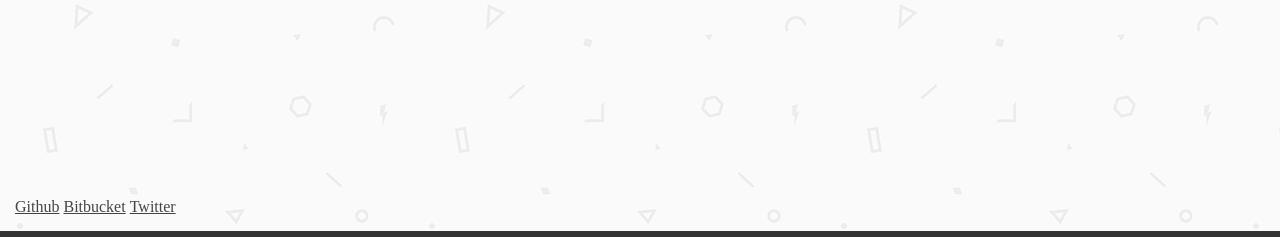
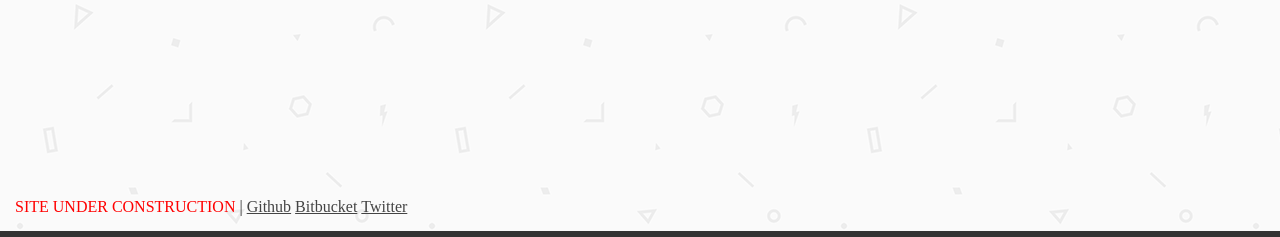
Before and after one commit to CLaverdiere/personal_site, a Flask app: page / in a window 1280 px wide. Shown: the part 563-800 px from the top of the page. Run offline with Flask 2, Linux system fonts and the light colour scheme.

Commit message:
Add construction notice.

```diff
--- a/templates/index.html
+++ b/templates/index.html
@@ -43,9 +43,11 @@
 
   <footer>
     <ul id="footer-info">
+      <li style="color: red">SITE UNDER CONSTRUCTION</li> |
       <li> <a href="https://github.com/CLaverdiere">Github</a> </li>
       <li> <a href="https://bitbucket.org/CMLaverdiere">Bitbucket</a> </li>
       <li> <a href="https://twitter.com/cmlaverdiere">Twitter</a> </li>
+
     </ul>
   </footer>
 
```
